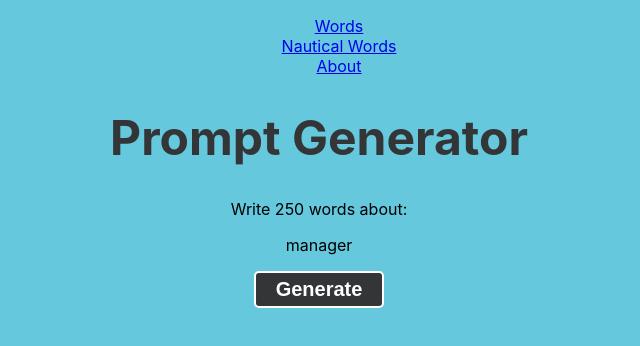
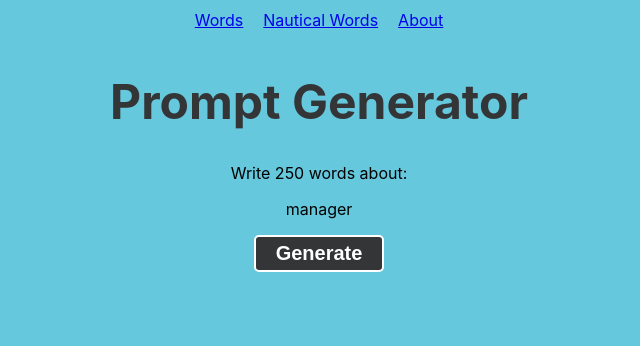
Before and after one commit to sharkham/prompt-generator, a React (Create React App) app: page / in a window 1280 px wide. Shown: the top 346 px of the page, without its empty margins (321-961 px from the left). Built offline with nearby package versions, Linux system fonts and the light colour scheme.

Commit message:
Adjusts styles

```diff
--- a/src/App.css
+++ b/src/App.css
@@ -52,11 +52,9 @@ h1 {
 .nav-link {
   /* font-size: 1.25em; */
   padding: 10px;
-}
-
-.menu {
-  list-style: none;
-  display: block;
+  display: inline-block;
+  position: relative;
+  text-align: center;
 }
 
 button {
--- a/src/components/NavBar.js
+++ b/src/components/NavBar.js
@@ -4,17 +4,9 @@ import { Link } from 'react-router-dom';
 const NavBar = () => {
   return (
     <nav role="navigation">
-      <ul className="menu">
-        <li>
           <Link className="nav-link" to="/">Words</Link>
-        </li>
-        <li>
           <Link className="nav-link" to="/nauticalwords">Nautical Words</Link>
-        </li>
-        <li>
           <Link className="nav-link" to="/about">About</Link>
-        </li>
-      </ul>
     </nav>
   );
 }
```
